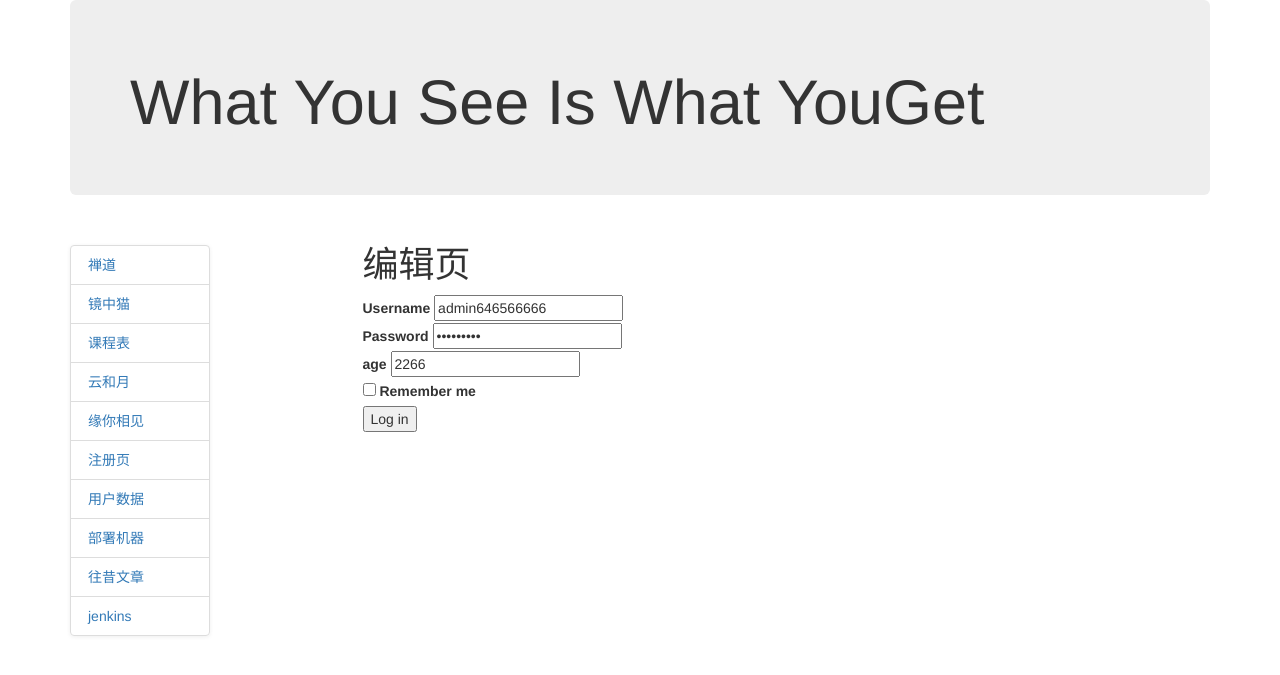
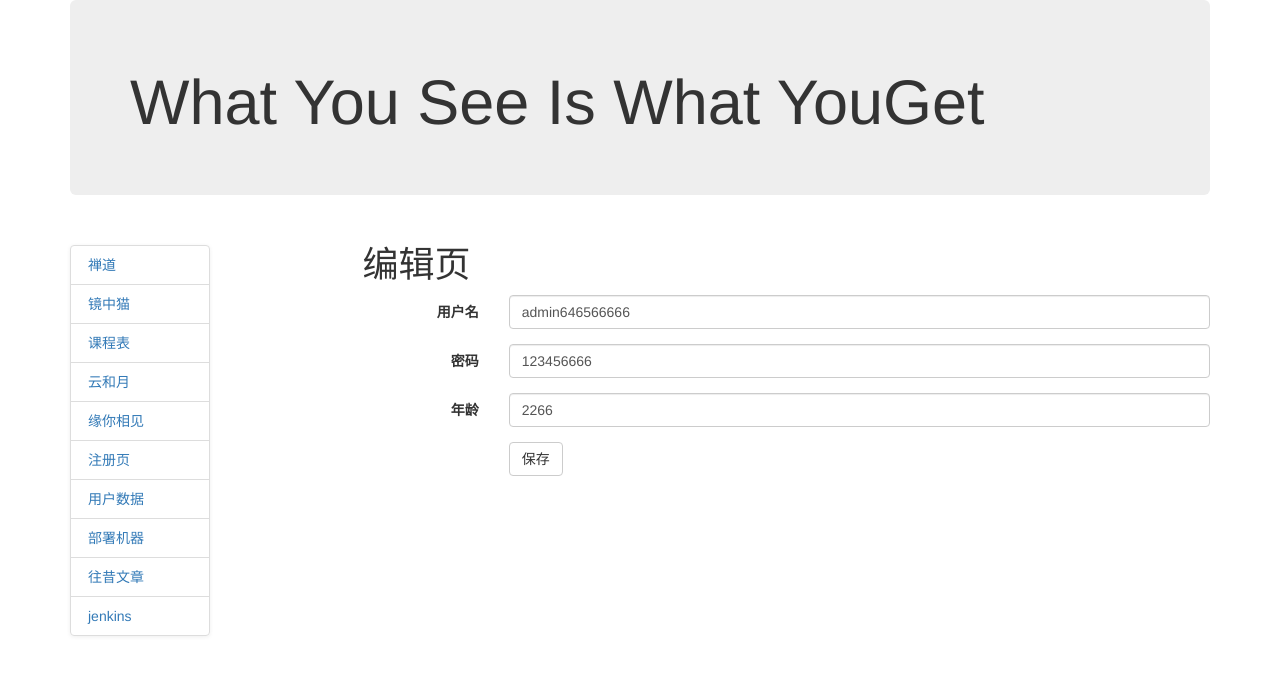
Before and after one commit to TrellixVulnTeam/flask-carmen_BVDI, a Flask app: page /editedit/6 in a window 1280 px wide. Shown: the top 675 px of the page. Run offline with Flask 2, Linux system fonts and the light colour scheme; data comes from the database, SQL or seed files in the repository; both versions use the stored data as it was after the commit; some libraries are stand-ins or nearby versions.

Commit message:
借助bootstrap优化前端页面0401

```diff
--- a/flask-carmen/flask-env/templates/index/crystal.html
+++ b/flask-carmen/flask-env/templates/index/crystal.html
@@ -11,8 +11,8 @@
 	}
 	.stage{
 		position: absolute;
-		left: 500px;
-		top: 200px;
+		left: 200px;
+		top: 100px;
 		width: 200px;
 		height: 200px;
 		transform-style: preserve-3d;
--- a/flask-carmen/flask-env/templates/user/edit_user.html
+++ b/flask-carmen/flask-env/templates/user/edit_user.html
@@ -2,12 +2,42 @@
 {% block title %}register in{% endblock %}
 {% block content %}
 <h1>编辑页</h1>
-<form action="{{ url_for("editUser", user_id=user.id) }}" method="post">
-	<label for="username">Username</label>
-	<input type="text" name="username" id="username" value="{{ user.username }}" placeholder="请填写用户名" required/><br>
+<form class="form-horizontal" role="form" action="{{ url_for("editUser", user_id=user.id) }}" method="post">
 
-	<label for="password">Password</label>
-	<input type="password" name="password" id="password" value="{{ user.password }}" placeholder="设置密码" required/><br>
+  <div class="form-group">
+    <label for="username" class="col-sm-2 control-label">用户名</label>
+    <div class="col-sm-10">
+      <input type="text" class="form-control" id="username" name="username" value="{{ user.username }}" placeholder="请输入用户名">
+    </div>
+  </div>
+
+	<div class="form-group">
+		<label for="password" class="col-sm-2 control-label">密码</label>
+		<div class="col-sm-10">
+		  <input type="text" class="form-control" id="password" name="password" value="{{ user.password }}" placeholder="请输入密码">
+		</div>
+	</div>
+
+	<div class="form-group">
+		<label for="age" class="col-sm-2 control-label">年龄</label>
+		<div class="col-sm-10">
+		  <input type="text" class="form-control" id="age" name="age" value="{{ user.age }}" placeholder="请输入年龄">
+		</div>
+	</div>
+
+  <div class="form-group">
+    <div class="col-sm-offset-2 col-sm-10">
+      <button type="submit" class="btn btn-default">保存</button>
+    </div>
+  </div>
+</form>
+
+<!--<form action="{{ url_for("editUser", user_id=user.id) }}" method="post">-->
+<!--	<label for="username">Username</label>-->
+<!--	<input type="text" name="username" id="username" value="{{ user.username }}" placeholder="请填写用户名" required/><br>-->
+
+<!--	<label for="password">Password</label>-->
+<!--	<input type="password" name="password" id="password" value="{{ user.password }}" placeholder="设置密码" required/><br>-->
 <!--	<input type="file" name="" id="" value="" /><br>-->
 
 <!--	<label for="radio-inline">男-->
@@ -19,11 +49,11 @@
 <!--	<label for="sex">sex</label>-->
 <!--	<input type="text" name="sex" id="sex" value="" placeholder="请输入" required/><br>-->
 
-	<label for="age">age</label>
-	<input type="text" name="age" id="age" value="{{ user.age }}" placeholder="请输入" required/><br>
+<!--	<label for="age">age</label>-->
+<!--	<input type="text" name="age" id="age" value="{{ user.age }}" placeholder="请输入" required/><br>-->
 
-	<input type="checkbox" name="" id="" value="" />
-	<label>Remember me</label><br>
-	<input type="submit" value="Log in"/>
-</form>
+<!--	<input type="checkbox" name="" id="" value="" />-->
+<!--	<label>Remember me</label><br>-->
+<!--	<input type="submit" value="Log in"/>-->
+<!--</form>-->
 {% endblock %}
```
Also changed, not shown: flask-carmen/flask-env/templates/index/register.html (+49 -19 lines), flask-carmen/flask-env/templates/user/user_list.html (+54 -19 lines), flask-carmen/flask-env/cms.db.
